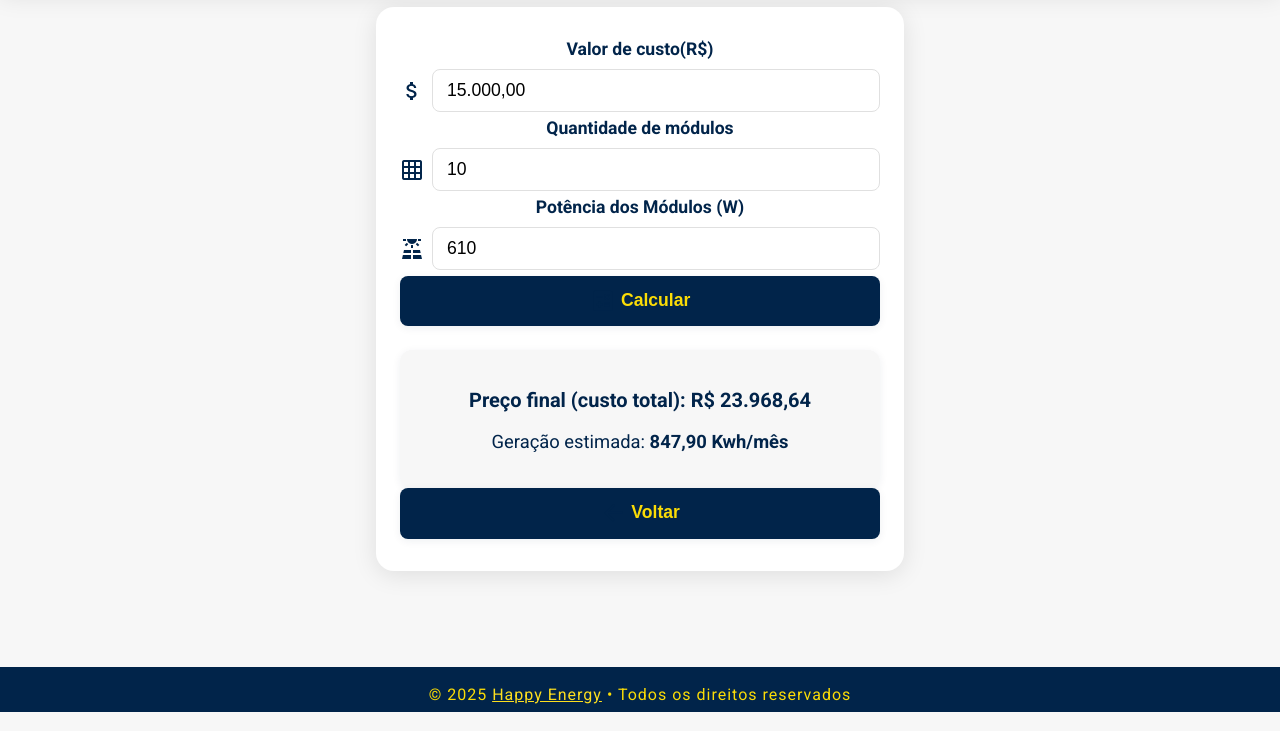
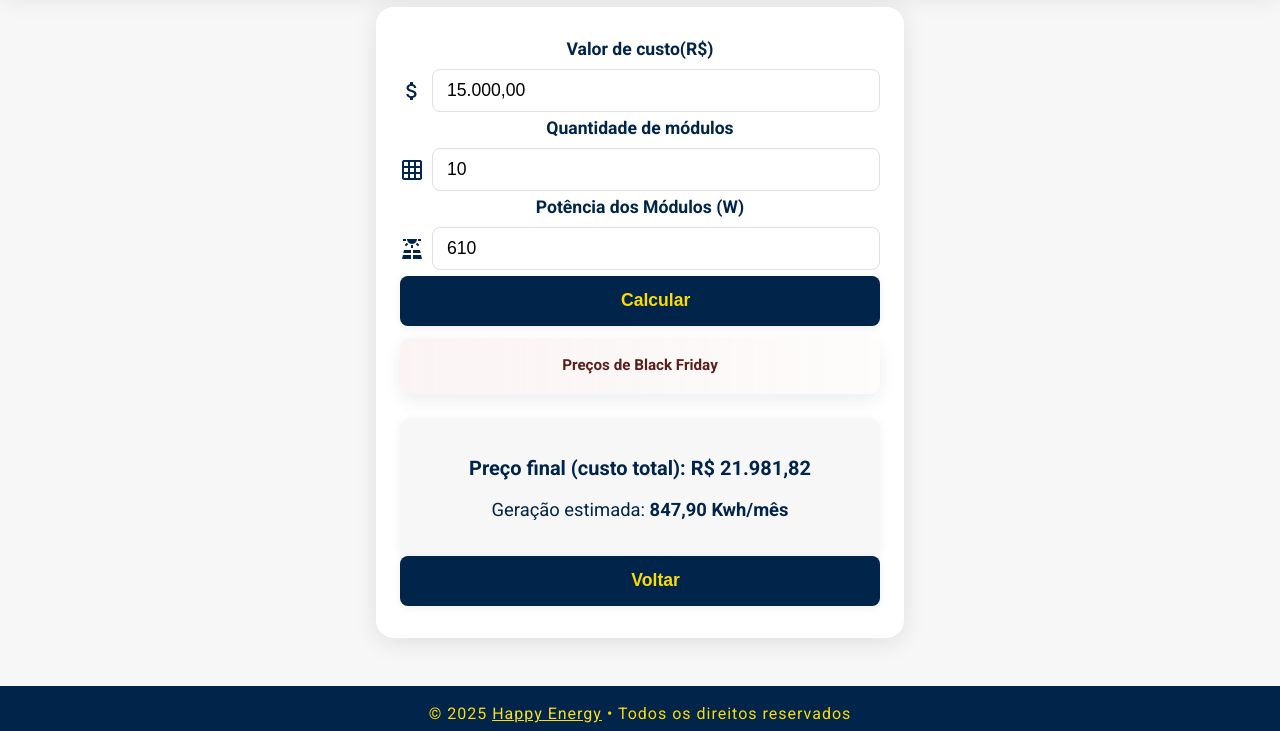
Before and after one commit to Eliel-Julio/Happy-Energy, a plain HTML site: page precificação.html in a window 1280 px wide. Shown: the part 88-819 px from the top of the page. Drawn offline with Linux system fonts and the light colour scheme.

Commit message:
Add Black Friday alert and update pricing logic
Introduced a styled 'Preços de Black Friday' alert to the UI. Updated the final price display and adjusted pricing logic by reducing margin to 30% and removing the comissionamento rate, reflecting Black Friday discounts.

```diff
--- a/precificação.html
+++ b/precificação.html
@@ -11,6 +11,39 @@
     <link href="https://fonts.googleapis.com/icon?family=Material+Icons" rel="stylesheet">
     <!-- Favicon (using image.png as 32x32 icon) -->
     <link rel="icon" href="image.png" type="image/png" sizes="32x32">
+    <style>
+        #UserAlert{
+            display: flex;
+            align-items: center;
+            gap: 12px;
+            padding: 18px 20px;
+            justify-content: center;
+            text-align: center;
+            border-radius: 10px;
+            background: linear-gradient(90deg, rgba(220,163,158,0.12), rgba(220,163,158,0.04));
+            color: #5b1f1a;
+            box-shadow: 0 6px 18px rgba(1,36,74,0.08);
+            /* border-left: 4px solid var(--azul-happy, #0b66ff); */
+            font-weight: 600;
+            font-size: 0.95rem;
+            line-height: 1.3;
+            max-width: 100%;
+            transition: transform .18s ease, box-shadow .18s ease, opacity .18s ease;
+            will-change: transform, opacity;
+            margin-top: 12px;
+        }
+
+        /* animação sutil, respeita preferência por reduzir movimento */
+        @media (prefers-reduced-motion: no-preference) {
+            #UserAlert {
+                animation: slideIn 360ms ease both;
+            }
+            @keyframes slideIn {
+                from { transform: translateY(6px); opacity: 0; }
+                to   { transform: translateY(0);     opacity: 1; }
+            }
+        }
+    </style>
 </head>
 <body onload="definitions()">
     <header class="header" content="Precificação de Kit"></header>
@@ -39,8 +72,9 @@
                     <span class="material-icons icon">calculate</span> Calcular
                 </button>
             </form>
+            <div id="UserAlert">Preços de Black Friday</div>
             <div style="margin-top:24px; padding:18px 14px; background:var(--cinza-claro); border-radius:12px; box-shadow:0 2px 8px rgba(1,36,74,0.07); text-align:center;">
-                <p style="font-size:1.25em; font-weight:700; color:var(--azul-happy); margin-bottom:10px;">Preço final (custo total): <strong id="precoFinal">R$ 23.968,64</strong></p>
+                <p style="font-size:1.25em; font-weight:700; color:var(--azul-happy); margin-bottom:10px;">Preço final (custo total): <strong id="precoFinal">R$ 21.981,82</strong></p>
                 <p style="font-size:1.15em; font-weight:500; color:var(--azul-happy);">Geração estimada: <strong id="geracao">847,90 Kwh/mês</strong></p>
             </div>
 
@@ -61,9 +95,9 @@
             const Art = 103.9;
             const extras = 300;
             const taxas = {
-                "Margem": 0.35,
+                "Margem": 0.3,
                 "Imposto": 0.05,
-                "comissionamento": 0.05
+                "comissionamento": 0.0
             };
 
             const total = (quantidade*70 + Art + extras + custo )*((1+taxas["Margem"])*(1+taxas["Imposto"])*(1+taxas["comissionamento"]));
```
